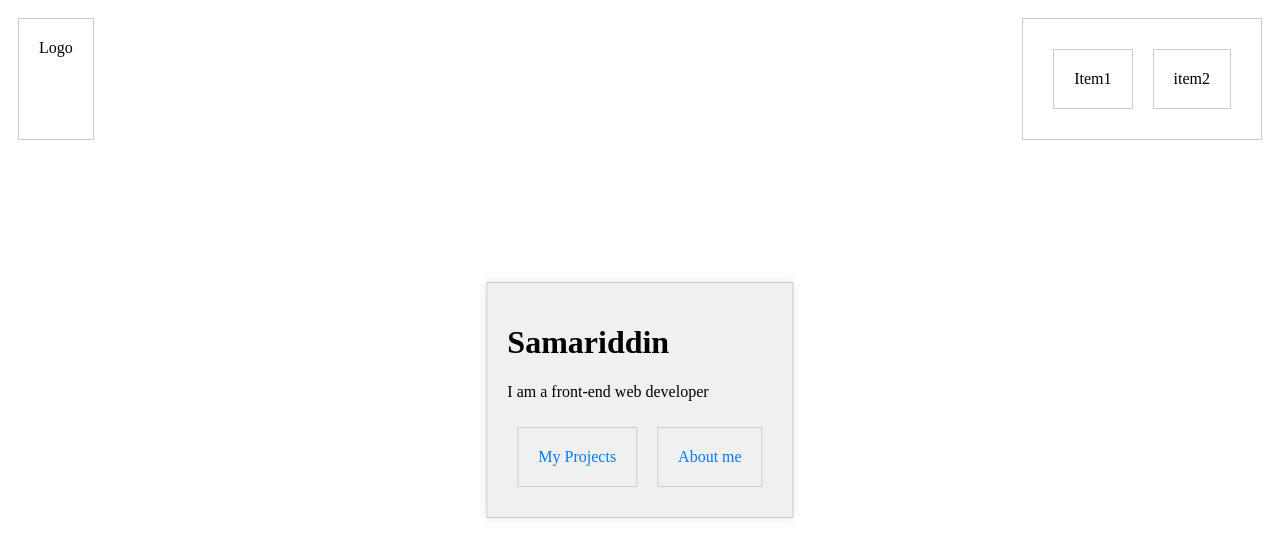
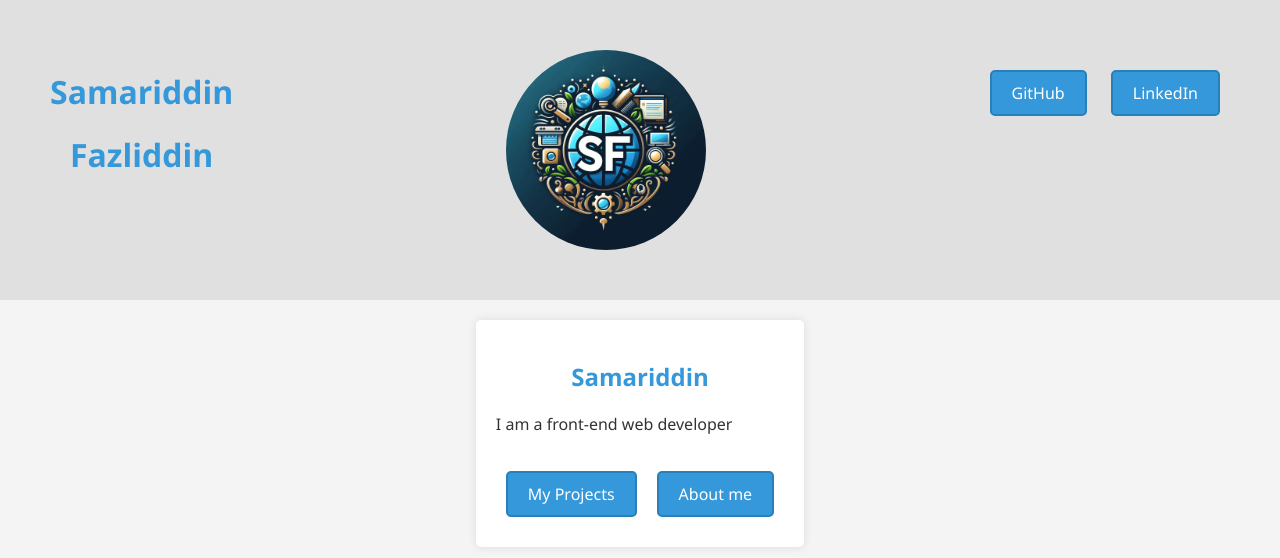
Before and after one commit to sfazliddin/sfazliddin.github.io, a website built with Parcel: page src/index.html in a window 1280 px wide. Built offline with nearby package versions, Linux system fonts and the light colour scheme.

Commit message:
added about me page. added social links and images

```diff
--- a/src/index.html
+++ b/src/index.html
@@ -1,28 +1,55 @@
 <!DOCTYPE html>
 <html lang="en">
   <head>
-    <title>A JavaScript project</title>
+    <title>SFazliddin Portfolio</title>
     <link rel="stylesheet" href="style.css" />
     <meta name="viewport" content="width=device-width, initial-scale=1" />
   </head>
   <body>
+    <header>
       <div class="flex-container" style="justify-content: space-between">
-      <div class="flex-item">Logo</div>
-      <div class="flex-item flex-container">
-        <div class="flex-item">Item1</div>
-        <div class="flex-item">item2</div>
+        <div class="flex-item">
+          <h1>Samariddin</h1>
+          <h1>Fazliddin</h1>
+        </div>
+        <div class="flex-item">
+          <img
+            src="./images/logo.jpeg"
+            alt="Description of the image"
+            width="200"
+            height="150"
+          />
+        </div>
+        <div class="flex-item">
+          <a
+            href="https://www.github.com/sfazliddin"
+            class="flex-item button"
+            target="_blank"
+            >GitHub</a
+          >
+          <a
+            href="https://www.linkedin.com/in/sfazliddin"
+            class="flex-item button"
+            target="_blank"
+            >LinkedIn</a
+          >
         </div>
       </div>
-    <div id="main">
+    </header>
+
+    <section>
+      <div>
         <div>
           <h1 id="intro">Samariddin</h1>
           <p id="description">I am a front-end web developer</p>
           <div class="flex-container">
-          <p class="link flex-item">My Projects</p>
-          <p class="link flex-item">About me</p>
+            <p class="flex-item button">My Projects</p>
+            <a href="about-me.html" class="flex-item button">About me</a>
           </div>
         </div>
       </div>
+    </section>
+
     <script src="main.js"></script>
   </body>
 </html>
--- a/src/style.css
+++ b/src/style.css
@@ -1,27 +1,3 @@
-.link {
-  text-decoration: none;
-  color: #007bff; /* You can change the color as needed */
-}
-
-/* Add a style for the link class when hovered */
-.link:hover {
-  text-decoration: underline;
-}
-
-#main {
-  position: absolute;
-  top: 50%;
-  left: 50%;
-  transform: translate(-50%, -50%);
-}
-
-/* Add some styles to the centered div for better visibility */
-#main {
-  padding: 20px;
-  background-color: #f0f0f0;
-  border: 1px solid #ccc;
-  box-shadow: 0 0 10px rgba(0, 0, 0, 0.1);
-}
 .flex-container {
   display: flex;
   flex-direction: row;
@@ -31,5 +7,71 @@
 .flex-item {
   margin: 10px;
   padding: 20px;
-  border: 1px solid #ccc;
+  border: 0px solid #ccc;
 }
+body {
+  margin: 0;
+  padding: 0;
+  font-family: "Segoe UI", Tahoma, Geneva, Verdana, sans-serif;
+  background-color: #f4f4f4;
+  color: #333;
+  display: flex;
+  flex-direction: column;
+  min-height: 100vh;
+}
+h1 {
+  color: #3498db;
+  text-align: center;
+  margin: 20px 0;
+}
+section {
+  max-width: 800px;
+  margin: 20px;
+  padding: 20px;
+  background-color: #ffffff;
+  border-radius: 5px;
+  box-shadow: 0 0 10px rgba(0, 0, 0, 0.1);
+  text-align: center;
+  display: flex; /* Center the content horizontally */
+  flex-direction: column;
+  align-items: center;
+  align-self: center;
+}
+header {
+  background-color: #e0e0e0;
+  color: #ffffff;
+  text-align: center;
+  padding: 20px;
+  align-self: auto;
+}
+img {
+  display: block;
+  margin: 0 auto;
+  padding: 0;
+  border-radius: 50%;
+  width: 200px; /* Set the width to the desired size */
+  height: 200px; /* Set the height to the desired size */
+  object-fit: cover; /* Ensure the image covers the entire container */
+}
+
+p {
+  text-align: justify;
+}
+.button {
+  display: inline-block;
+  padding: 10px 20px;
+  font-size: 16px;
+  text-align: center;
+  text-decoration: none;
+  border-radius: 5px;
+  background-color: #3498db;
+  color: #ffffff;
+  border: 2px solid #2980b9;
+  cursor: pointer;
+  transition: background-color 0.3s ease;
+  margin-top: 20px;
+}
+
+.button:hover {
+  background-color: #2980b9;
+}
```
Also changed, not shown: src/about-me.html (added, +44 -0 lines), src/images/logo.jpeg (added), src/images/profile.png (added). Lines whose indentation alone changed are shown as unchanged.
